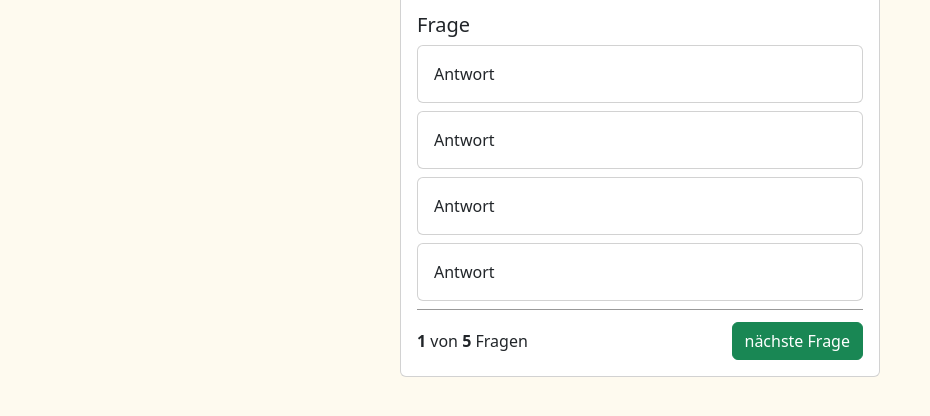
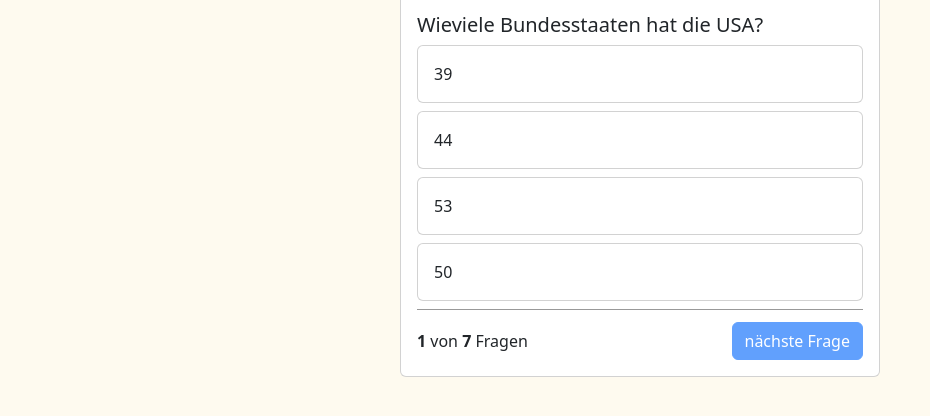
Before and after one commit to Jan2810/quiz-app, a plain HTML site: page index.html in a window 1280 px wide. Shown: the part 282-698 px from the top of the page, without its empty margins (0-930 px from the left). Drawn offline with nearby package versions, Linux system fonts and the light colour scheme.

Commit message:
java-scripts

```diff
--- a/index.html
+++ b/index.html
@@ -18,7 +18,7 @@
         crossorigin="anonymous"></script>
 </head>
 
-<body>
+<body onload="init()">
 
     <nav class="navbar bg-body-tertiary">
         <div class="container-fluid">
@@ -30,30 +30,32 @@
         <div class="card quiz-card">
             <img src="./img/quiz-card.jpg" class="card-img-top" alt="...">
             <div class="card-body">
-                <h5 class="card-title">Frage</h5>
-                <div class="card mb-2">
-                    <div class="card-body">
+                <h5 id="question-text" class="card-title">Frage</h5>
+
+                <div class="card card-answer mb-2" onclick="answerQuestion('answer-1')">
+                    <div id="answer-1" class="card-body">
                         Antwort
                     </div>
                 </div>
-                <div class="card mb-2">
-                    <div class="card-body">
+                <div class="card card-answer mb-2" onclick="answerQuestion('answer-2')">
+                    <div id="answer-2" class="card-body">
                         Antwort
                     </div>
                 </div>
-                <div class="card mb-2">
-                    <div class="card-body">
+                <div class="card card-answer mb-2" onclick="answerQuestion('answer-3')">
+                    <div id="answer-3" class="card-body">
                         Antwort
                     </div>
                 </div>
-                <div class="card mb-2">
-                    <div class="card-body">
+                <div class="card card-answer mb-2" onclick="answerQuestion('answer-4')">
+                    <div id="answer-4" class="card-body">
                         Antwort
                     </div>
                 </div>
+
                 <div class="question-footer">
-                    <span><b>1 </b>von <b>5 </b>Fragen</span>
-                    <button type="button" class="btn btn-success">nächste Frage</button>
+                    <span><b id="question-number">1</b> von <b id="question-amount">7</b> Fragen</span>
+                    <button onclick="nextQuestion()" id="next-button" class="btn btn-primary" disabled>nächste Frage</button>
                 </div>
             </div>
         </div>
--- a/script.js
+++ b/script.js
@@ -0,0 +1,110 @@
+let questions = [
+    {
+        "question": "Wieviele Bundesstaaten hat die USA?",
+        "answer_1": "39",
+        "answer_2": "44",
+        "answer_3": "53",
+        "answer_4": "50",
+        "right_answer": 4,
+    },
+    {
+        "question": "Wieviele Einwohner hat Armenien?",
+        "answer_1": "2 780 000",
+        "answer_2": "276 000",
+        "answer_3": "10 000 000",
+        "answer_4": "6 230 000",
+        "right_answer": 1,
+    },
+    {
+        "question": "In welchem Land werden die meisten Sprachen und Dialekte gesprochen?",
+        "answer_1": "China",
+        "answer_2": "Papua-Neuguinea",
+        "answer_3": "Mauretanien",
+        "answer_4": "Sri Lanka",
+        "right_answer": 2,
+    },
+    {
+        "question": "Welches gilt als das japanische Nationalgericht?",
+        "answer_1": "Sushi",
+        "answer_2": "Peking-Ente",
+        "answer_3": "Miso Suppe",
+        "answer_4": "Pizza",
+        "right_answer": 3,
+    },
+    {
+        "question": "Welche ist die offizielle Amtssprache Tasmaniens",
+        "answer_1": "Tasmanisch",
+        "answer_2": "Indonesisch",
+        "answer_3": "Englisch",
+        "answer_4": "Französisch",
+        "right_answer": 3,
+    },
+    {
+        "question": "Wann wurde der erste Ferarri gebaut?",
+        "answer_1": "1945",
+        "answer_2": "1953",
+        "answer_3": "1971",
+        "answer_4": "1947",
+        "right_answer": 4,
+    },
+    {
+        "question": "Welche ist die Hauptstadt von Madagaskar?",
+        "answer_1": "Antananarivo",
+        "answer_2": "Lagos",
+        "answer_3": "Kingston",
+        "answer_4": "Manakara",
+        "right_answer": 1,
+    },
+];
+
+let currentQuestion = 0;
+
+function init() {
+    document.getElementById('question-amount').innerHTML = questions.length;
+    showQuestion();
+}
+
+function showQuestion() {
+    if (currentQuestion >= questions.length) {
+        //show Endscreen
+    } else {
+
+        let question = questions[currentQuestion];
+
+        document.getElementById('question-number').innerHTML = currentQuestion + 1;
+        document.getElementById('question-text').innerHTML = question['question'];
+        document.getElementById('answer-1').innerHTML = question['answer_1'];
+        document.getElementById('answer-2').innerHTML = question['answer_2'];
+        document.getElementById('answer-3').innerHTML = question['answer_3'];
+        document.getElementById('answer-4').innerHTML = question['answer_4'];
+    }
+
+}
+
+function answerQuestion(selection) {
+    let question = questions[currentQuestion];
+    let selectedAnswerNumber = selection.slice(-1);
+    let idOfRightAnswer = `answer-${question['right_answer']}`;
+
+    if (selectedAnswerNumber == question['right_answer']) {
+        document.getElementById(selection).parentNode.classList.add('bg-success');
+    } else {
+        document.getElementById(selection).parentNode.classList.add('bg-danger');
+        document.getElementById(idOfRightAnswer).parentNode.classList.add('bg-success');
+    }
+    document.getElementById('next-button').disabled = false;
+}
+
+function nextQuestion() {
+    currentQuestion++;
+    resetAnswerButtons();
+    document.getElementById('next-button').disabled = true;
+
+    showQuestion();
+}
+
+function resetAnswerButtons() {
+    for (i = 1; i < 5; i++) {
+        document.getElementById(`answer-${i}`).parentNode.classList.remove('bg-danger', 'bg-success');
+    }
+}
--- a/style.css
+++ b/style.css
@@ -10,8 +10,13 @@ body {
     align-items: center;
 }
 
-.quiz-card{
+.quiz-card {
     width: 30rem;
+}
+
+.card-answer:hover {
+    cursor: pointer;
+    background-color: rgba(0,0,0,0.04);
 }
 
 .question-footer {
@@ -21,3 +26,7 @@ body {
     align-items: center;
     padding-top: 12px;
 }
+
+.bg-success, .bg-danger {
+    color: white !important;
+}
```
